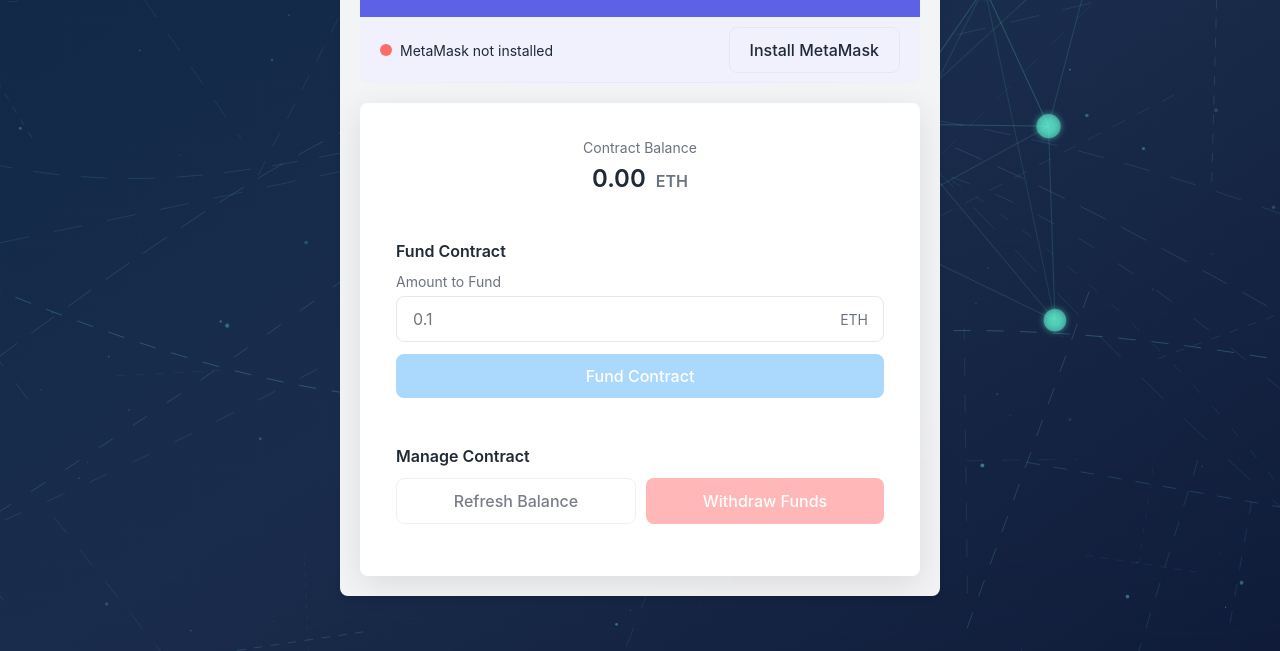
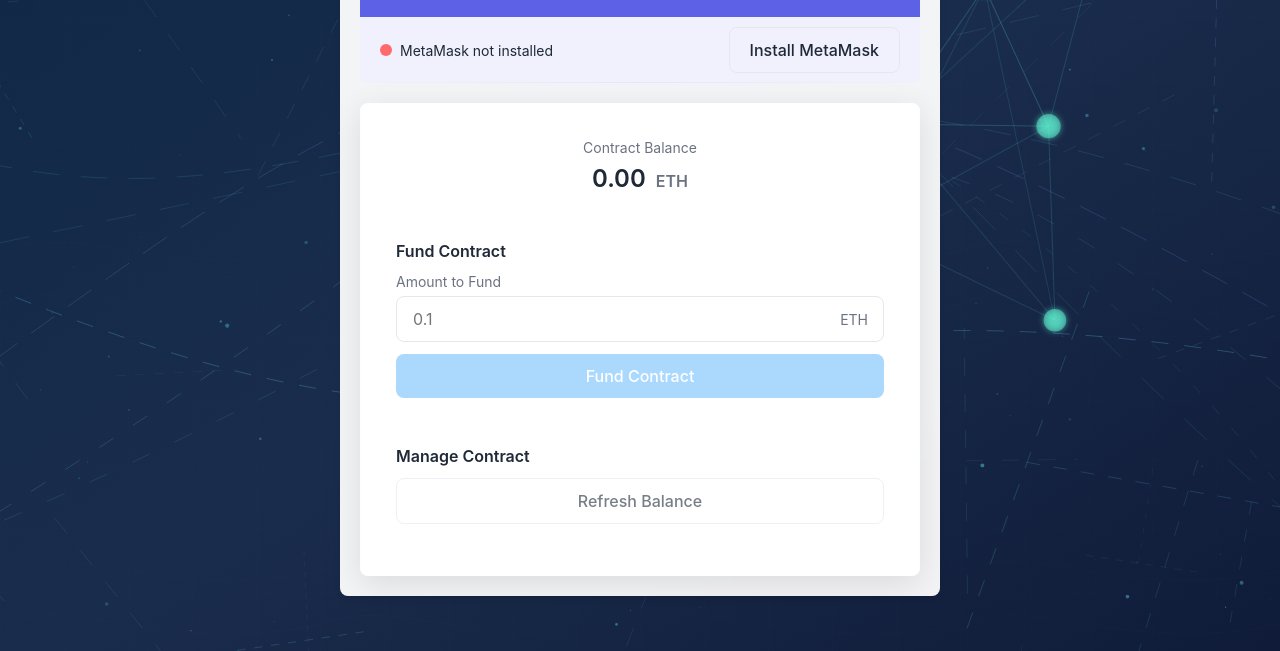
Before and after one commit to Leeh-Santos/money_beggarETH, a plain HTML site: page html-fund-me/index.html in a window 1280 px wide. Shown: the part 149-800 px from the top of the page. Drawn offline with Linux system fonts and the light colour scheme.

Commit message:
remove withdraw UI button

```diff
--- a/html-fund-me/index.html
+++ b/html-fund-me/index.html
@@ -54,7 +54,6 @@
         <h2 class="section-title">Manage Contract</h2>
         <div class="buttons-group">
           <button id="balanceButton" class="btn btn-outline" disabled>Refresh Balance</button>
-          <button id="withdrawButton" class="btn btn-danger" disabled>Withdraw Funds</button>
         </div>
         <div class="action-message" id="actionMessage"></div>
       </div>
```
